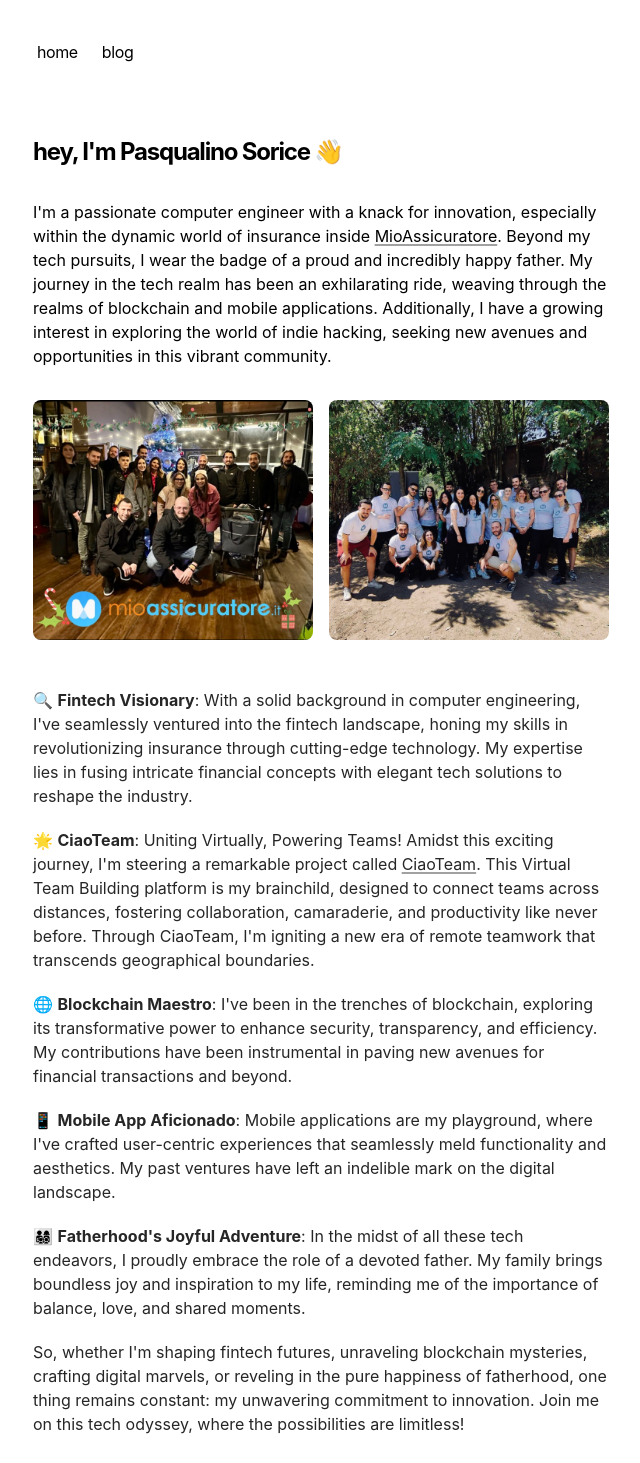
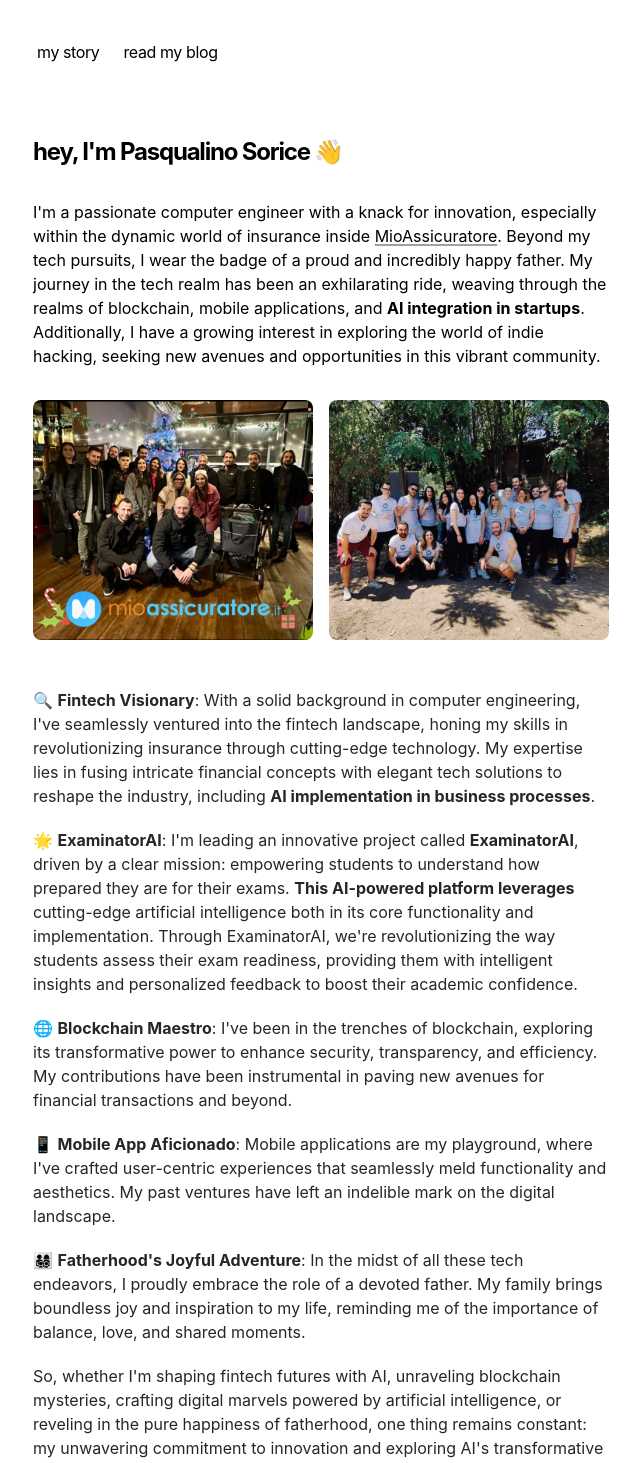
Before and after one commit to linosorice/pasqualinosorice.com, a Next.js app: page / in a window 1280 px wide. Shown: the top 1463 px of the page, without its empty margins (319-959 px from the left). Built offline with nearby package versions, Linux system fonts and the light colour scheme; no server answers.

Commit message:
better seo

```diff
--- a/app/blog/posts/ai-where-to-start.mdx
+++ b/app/blog/posts/ai-where-to-start.mdx
@@ -5,6 +5,8 @@
 ---
 
 The world of artificial intelligence (AI) often seems like a complex and mysterious territory, but it is actually more accessible than it might seem. In recent years, AI application development has become much more within reach for anyone with a passion for learning and experimenting. In this article, we'll explore where to start if you're new to the field of AI, introducing essential tools and basic resources to begin developing intelligent applications.
+
+For startups looking to leverage AI for operational efficiency, our article on [Benefits of Artificial Intelligence for Startups: Multi-Agent Solutions for Problem Solving and Automation](./startup-ai-multi-agent-solution.mdx) provides insights into advanced AI applications.
 
 ## What is Artificial Intelligence?
 
@@ -64,6 +66,8 @@
 
 Other projects you might consider include **cat and dog image classification**, **creating a simple chatbot**, or **predicting the survival of Titanic passengers**. Working on practical projects will help you understand how to apply theoretical knowledge to real problems and allow you to build a portfolio to showcase in the future.
 
+To see a practical example of AI in action, read about the development of [ExaminatorAI](./examinatorai.mdx), a web app created in just 12 hours using AI.
+
 ## Additional Resources
 
 To develop a deeper understanding and stay updated on the latest developments in AI, it's helpful to follow some **blogs and YouTube channels** from experts in the field. Some recommended resources are:
--- a/app/blog/posts/examinatorai.mdx
+++ b/app/blog/posts/examinatorai.mdx
@@ -7,6 +7,8 @@
 ![Introduction to ExaminatorAI](/examinator_screenshot.png)
 
 In recent years, artificial intelligence has radically transformed the software development process. In this context, I would like to share the experience of developing ExaminatorAI, a web app, in just 12 hours. This web app is designed to support students in exam preparation. This achievement was made possible by integrating AI with a set of cutting-edge technologies. By leveraging modern tools and AI-powered resources, I was able to significantly streamline both the development and implementation processes, proving how effective and rapid modern software creation can be.
+
+For those interested in starting with AI development, our [Introduction to AI Application Development: Where to Start](./ai-where-to-start.mdx) article provides a comprehensive guide for beginners.
 
 ## Introduction to ExaminatorAI
 
@@ -60,6 +62,8 @@
 
 This approach allows for a highly personalized evaluation service, enabling students to precisely identify the areas in which they need to improve. ExaminatorAI's adaptive nature means that as users continue to engage with the platform, the tests become more attuned to their specific needs, offering a dynamic and evolving learning environment.
 
+For startups looking to implement AI solutions, our article on [Benefits of Artificial Intelligence for Startups: Multi-Agent Solutions for Problem Solving and Automation](./startup-ai-multi-agent-solution.mdx) offers valuable insights.
+
 ## Development Experience and Lessons Learned
 
 The development experience with AI support was extremely positive. In just 12 hours, I was able to transform an abstract idea into a fully operational platform. This demonstrates that, with the right tools, it is possible to realize and validate a project in extremely short timeframes. One of the key lessons learned from this experience was the importance of leveraging AI to eliminate repetitive tasks and focus more on creative problem-solving. The use of AI tools not only accelerated development but also improved the quality of the final product by reducing human errors and increasing efficiency.
--- a/app/components/nav.tsx
+++ b/app/components/nav.tsx
@@ -2,10 +2,10 @@
 
 const navItems = {
   '/': {
-    name: 'home'
+    name: 'my story'
   },
   '/blog': {
-    name: 'blog'
+    name: 'read my blog'
   }
 }
 
--- a/app/page.tsx
+++ b/app/page.tsx
@@ -22,8 +22,9 @@
         </Link>
         . Beyond my tech pursuits, I wear the badge of a proud and incredibly happy father. My
         journey in the tech realm has been an exhilarating ride, weaving through the realms of
-        blockchain and mobile applications. Additionally, I have a growing interest in exploring the
-        world of indie hacking, seeking new avenues and opportunities in this vibrant community.
+        blockchain, mobile applications, and <b>AI integration in startups</b>. Additionally, I have
+        a growing interest in exploring the world of indie hacking, seeking new avenues and
+        opportunities in this vibrant community.
       </p>
       <div className='column-1 my-8 gap-4 sm:columns-2'>
         <div className='relative mb-4 h-72 sm:h-60'>
@@ -52,20 +53,18 @@
           🔍 <b>Fintech Visionary</b>: With a solid background in computer engineering, I've
           seamlessly ventured into the fintech landscape, honing my skills in revolutionizing
           insurance through cutting-edge technology. My expertise lies in fusing intricate financial
-          concepts with elegant tech solutions to reshape the industry.
+          concepts with elegant tech solutions to reshape the industry, including{' '}
+          <b>AI implementation in business processes</b>.
         </p>
       </div>
       <div className='prose prose-neutral dark:prose-invert'>
         <p>
-          🌟 <b>CiaoTeam</b>: Uniting Virtually, Powering Teams! Amidst this exciting journey, I'm
-          steering a remarkable project called{' '}
-          <Link href='https://ciaoteam.com' target='_blank'>
-            CiaoTeam
-          </Link>
-          . This Virtual Team Building platform is my brainchild, designed to connect teams across
-          distances, fostering collaboration, camaraderie, and productivity like never before.
-          Through CiaoTeam, I'm igniting a new era of remote teamwork that transcends geographical
-          boundaries.
+          🌟 <b>ExaminatorAI</b>: I'm leading an innovative project called <b>ExaminatorAI</b>,
+          driven by a clear mission: empowering students to understand how prepared they are for
+          their exams. <b>This AI-powered platform leverages</b> cutting-edge artificial
+          intelligence both in its core functionality and implementation. Through ExaminatorAI,
+          we're revolutionizing the way students assess their exam readiness, providing them with
+          intelligent insights and personalized feedback to boost their academic confidence.
         </p>
       </div>
       <div className='prose prose-neutral dark:prose-invert'>
@@ -92,10 +91,11 @@
       </div>
       <div className='prose prose-neutral dark:prose-invert'>
         <p>
-          So, whether I'm shaping fintech futures, unraveling blockchain mysteries, crafting digital
-          marvels, or reveling in the pure happiness of fatherhood, one thing remains constant: my
-          unwavering commitment to innovation. Join me on this tech odyssey, where the possibilities
-          are limitless!
+          So, whether I'm shaping fintech futures with AI, unraveling blockchain mysteries, crafting
+          digital marvels powered by artificial intelligence, or reveling in the pure happiness of
+          fatherhood, one thing remains constant: my unwavering commitment to innovation and
+          exploring AI's transformative potential. Join me on this tech odyssey, where the
+          possibilities are limitless and AI helps pave the way forward!
         </p>
       </div>
       <div className='my-8'>
```
